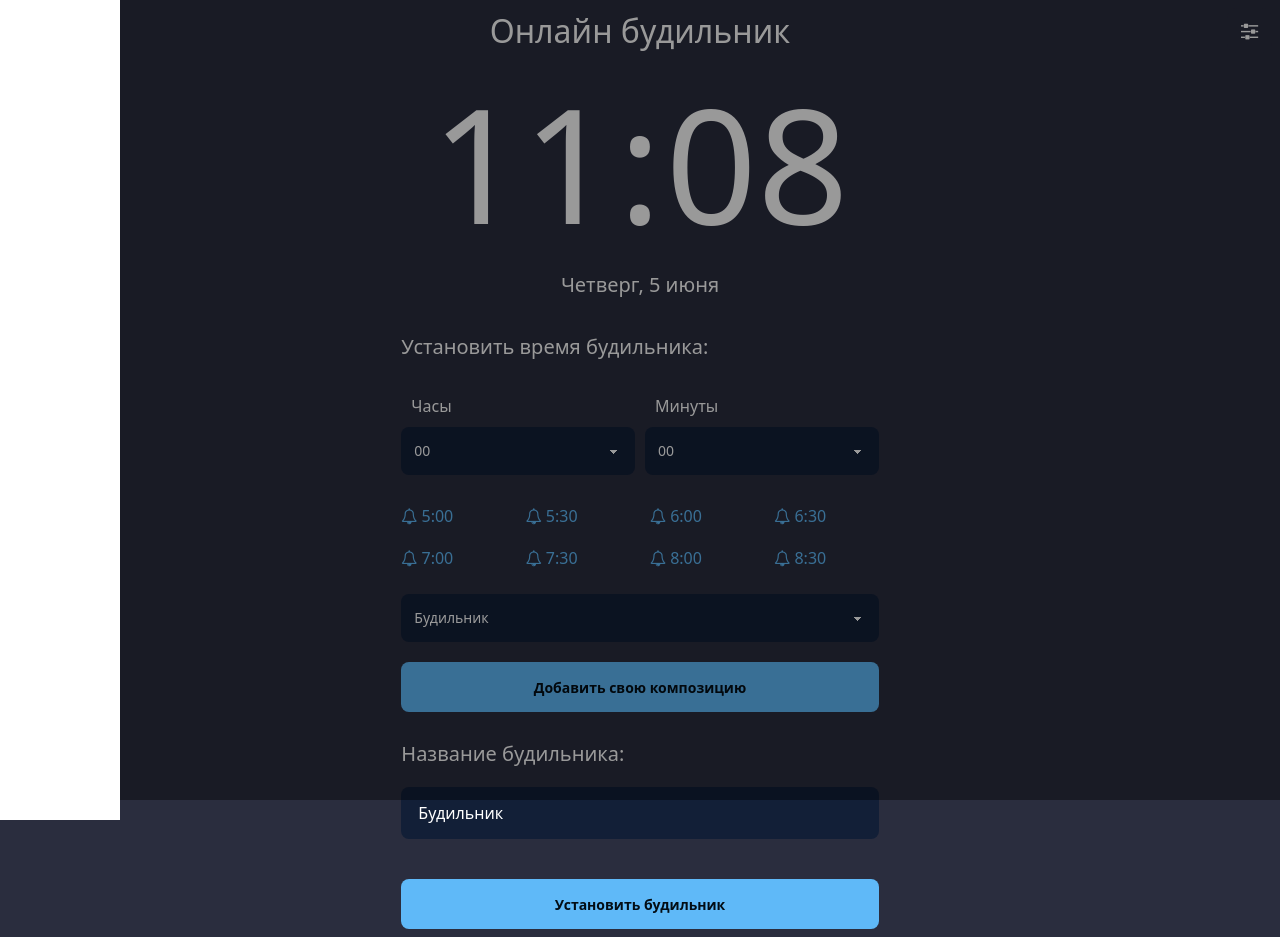
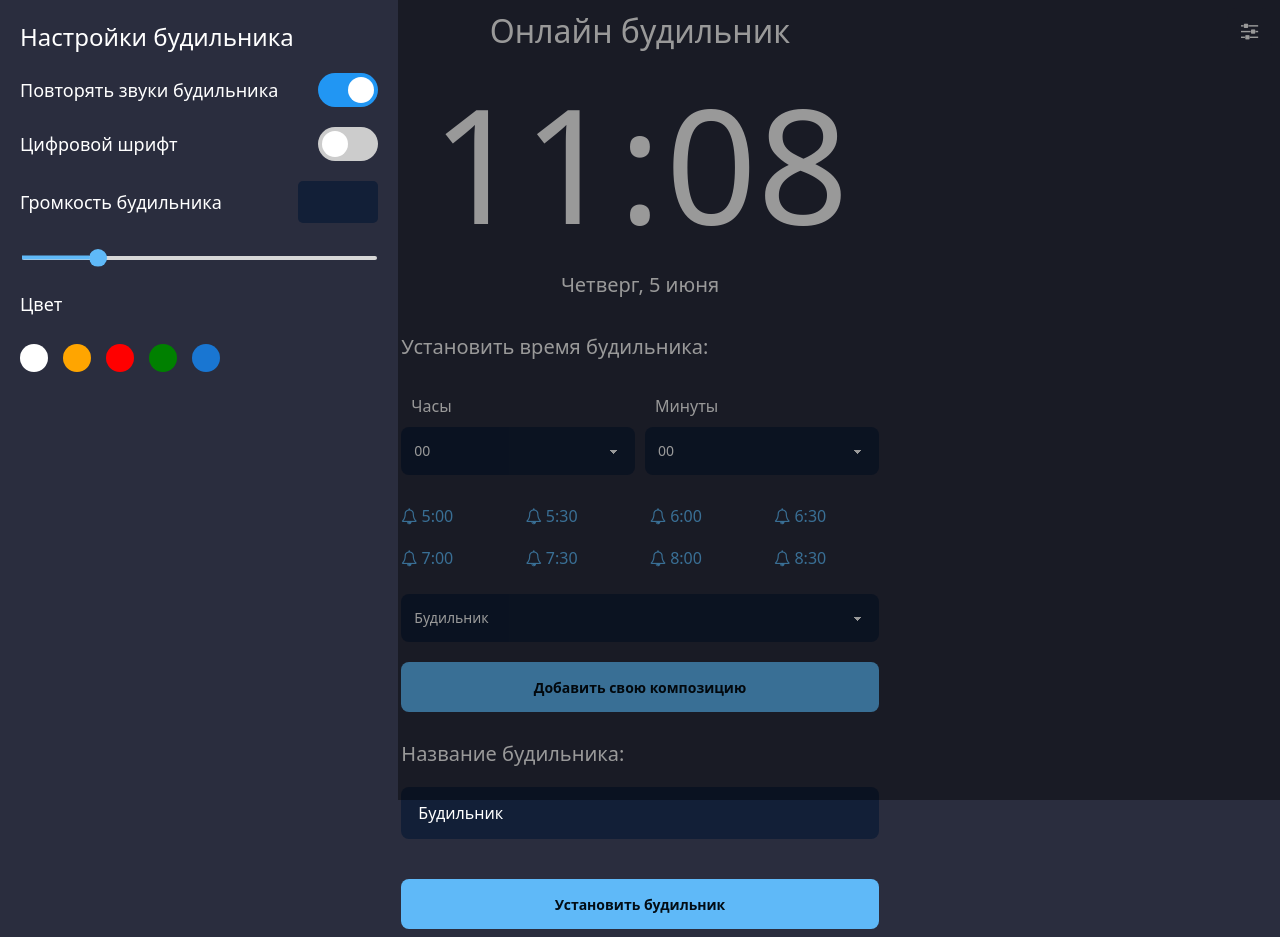
Before and after one commit to Alexander-UI-dev/Alarm.io, a plain HTML site: page index.html in a window 1280 px wide. Both pictures are taken after a click on the button "Настройки". Drawn offline with nearby package versions, Linux system fonts and the light colour scheme; files that its build step writes are made by us from their sources; a web font is replaced by a local one.

Commit message:
add sidebar

```diff
--- a/css/main.css
+++ b/css/main.css
@@ -1,3 +1,5 @@
+@import url("https://db.onlinewebfonts.com/c/84cb021d5f9af287ffff84b61beef6dc?family=clockicons");
+
 * {
     font-family: system-ui, -apple-system, BlinkMacSystemFont, 'Segoe UI', Roboto, Oxygen, Ubuntu, Cantarell, 'Open Sans', 'Helvetica Neue', sans-serif;
     color: white;
@@ -32,18 +34,97 @@ body {
 }
 
 .overlay .sidebar-settings {
-    margin-left: -200px;
-    width: 100px;
+    display: flex;
+    align-items: flex-start;
+    justify-content: center;
+    width: fit-content;
     height: 100%;
-    background-color: white;
+    background-color: #2a2d3e;
     color: black;
     padding: 10px;
     transition: all .4s ease;
 }
 
-.overlay .sidebar-settings.active-sidebar-settings {
+.overlay .sidebar-settings, .overlay .sidebar-settings > * {
+    margin-left: -500px;
+}
+
+.overlay .sidebar-settings.active-sidebar-settings, .sidebar-settings.active-sidebar-settings > * {
     margin-left: 0;
-    transition: all .4s ease;
+}
+
+.overlay .sidebar-settings ul {
+    margin: 0;
+    padding: 10px;
+    list-style: none;
+    height: fit-content;
+}
+
+.overlay .sidebar-settings ul > li:first-child {
+    font-size: 24px;
+}
+
+.overlay .sidebar-settings ul > li:nth-child(5) {
+    margin-top: 20px;
+    display: grid;
+    grid-template-rows: repeat(2, auto);
+    grid-template-columns: auto;
+    row-gap: 10px;
+}
+
+.overlay .sidebar-settings ul > li:nth-child(5) div {
+    display: grid;
+    grid-template-rows: auto;
+    grid-template-columns: repeat(5, 28px);
+    column-gap: 15px;
+}
+
+.overlay .sidebar-settings ul > li:nth-child(2), .overlay .sidebar-settings ul > li:nth-child(3) {
+    display: grid;
+    grid-template-rows: 1fr;
+    grid-template-columns: 1fr 60px;
+    align-items: center;
+    justify-content: flex-start;
+    column-gap: 40px;
+    margin-top: 20px;
+}
+
+.overlay .sidebar-settings ul > li > span {
+    font-size: 18px;
+    align-self: center;
+}
+
+.overlay .sidebar-settings ul > li:nth-child(4) {
+    display: grid;
+    grid-template-rows: repeat(2, auto);
+    grid-template-columns: 1fr 80px;
+    row-gap: 20px;
+    margin-top: 20px;
+}
+
+
+.overlay .sidebar-settings ul > li .btn-color {
+    width: 28px;
+    height: 28px;
+    border: none;
+    outline: none;
+    border-radius: 50%;
+    margin-right: 15px;
+    cursor: pointer;
+}
+
+.overlay .sidebar-settings ul > li .btn-color.active {
+    outline: 2px solid;
+    outline-offset: 3px;
+}
+
+.overlay .sidebar-settings ul > li > input[type="number"] {
+    background-color: #121f37;
+    border-radius: 5px;
+    border: none;
+    appearance: none;
+    padding: 10px;
+    font-size: 16px;
 }
 
 .main-container {
@@ -105,6 +186,7 @@ body {
     justify-self: center;
     align-self: center;
     background-color: #2a2d3e;
+
 }
 
 .time-box span {
--- /dev/null
+++ b/css/media/@media--sidebar-settings.css
@@ -0,0 +1,15 @@
+@media (max-width: 450px) {
+    .overlay .sidebar-settings {
+        width: 100%;
+        padding: 0;
+    }
+}
+
+@media (max-width: 365px) {
+    .overlay .sidebar-settings ul > li:first-child {
+        font-size: 20px;
+    }
+    .overlay .sidebar-settings ul > :not(li:first-child) span {
+        font-size: 15px;
+    }
+}
--- /dev/null
+++ b/css/slider.css
@@ -0,0 +1,55 @@
+.overlay .sidebar-settings ul > li > #range-volume {
+    width: 99%;
+    grid-row: 2;
+    grid-column: 1/3;
+    cursor: grab;
+}
+
+
+
+.overlay .sidebar-settings ul > li > #range-volume:active {
+    cursor: grabbing;
+}
+
+.range {
+    background-color: transparent;
+    -webkit-appearance: none;
+    -moz-appearance: none;
+    appearance: none;
+    width: 250px;
+    height: 25px;
+    border: none;
+    border-radius: 4px;
+    overflow: hidden;
+}
+
+.range::-webkit-slider-thumb {
+    -webkit-appearance: none;
+    appearance: none;
+    background-color: #5fb9f8;
+    border: 0px solid #5fb9f8;
+    border-radius: 50%;
+    height: 18px;
+    width: 18px;
+    margin-top: -7px;
+    box-shadow: calc(-100vmax - 18px) 0 0 100vmax #5fb9f8;
+    clip-path: polygon(
+        100% 0,
+        2px 0,
+        0 7px,
+        -100vmax 7px,
+        -100vmax 11px,
+        0 11px,
+        2px 100%,
+        100% 100%
+    );
+}
+
+
+.range::-webkit-slider-runnable-track {
+    height: 4px;
+    border-radius: 4px;
+    border: 0px solid #fff;
+    box-shadow: 0px 0px 0px #353535;
+    background: #d7d7d7;
+}
--- a/css/switch.css
+++ b/css/switch.css
@@ -1,6 +1,7 @@
 .switch {
     position: relative;
     display: inline-block;
+    justify-self: right;
     width: 60px;
     height: 34px;
 }
--- a/index.html
+++ b/index.html
@@ -5,12 +5,13 @@
         <meta name="viewport" content="width=device-width, initial-scale=1.0">
         <link rel="stylesheet" href="./css/main.css">
         <link rel="stylesheet" href="./css/switch.css">
+        <link rel="stylesheet" href="./css/slider.css">
         <link rel="stylesheet" href="./assets/font-awesome-4.7.0/css/font-awesome.min.css">
         <link rel="stylesheet" href="./css/media/@media--header.css">
         <link rel="stylesheet" href="./css/media/@media--time-box.css">
         <link rel="stylesheet" href="./css/media/@media--title-alarm.css">
         <link rel="stylesheet" href="./css/media/@media--popular-time.css">
-        <link rel="stylesheet" href="./css/media/@media--dialog.css">
+        <link rel="stylesheet" href="./css/media/@media--sidebar-settings.css">
         <link rel="stylesheet" href="https://cdn.jsdelivr.net/npm/swiper/swiper-bundle.min.css">
         <title>Будильник онлайн 3</title>
     </head>
@@ -29,7 +30,40 @@
             <span class="date">Понедельник, 26 мая</span>
         </main>
         <div class="overlay">
-            <div class="sidebar-settings"></div>
+            <div class="sidebar-settings">
+                <ul>
+                    <li>Настройки будильника</li>
+                    <li>
+                        <span>Повторять звуки будильника</span>
+                        <label class="switch">
+                            <input type="checkbox" checked>
+                            <span class="slider round"></span>
+                        </label>
+                    </li>
+                    <li>
+                        <span>Цифровой шрифт</span>
+                        <label class="switch">
+                            <input type="checkbox">
+                            <span class="slider round"></span>
+                        </label>
+                    </li>
+                    <li>
+                        <span>Громкость будильника</span>
+                        <input type="number" name="valueVolume" id="number-volume">
+                        <input type="range" name="valueVolume" id="range-volume" class="range" value="20" max="100" min="0" step="1">
+                    </li>
+                    <li>
+                        <span>Цвет</span>
+                        <div style="margin-top: 18px;">
+                            <button type="button" style="background-color: white; color: white;" class="btn-color"></button>
+                            <button type="button" style="background-color: orange; color: orange;" class="btn-color"></button>
+                            <button type="button" style="background-color: red; color: red;" class="btn-color"></button>
+                            <button type="button" style="background-color: green; color: green;" class="btn-color"></button>
+                            <button type="button" style="background-color: #1976D2; color: #1976D2;" class="btn-color"></button>
+                        </div>
+                    </li>
+                </ul>
+            </div>
         </div>
         <span class="title-alarm">Установить время будильника:</span>
         <div class="install-alarm">
```
